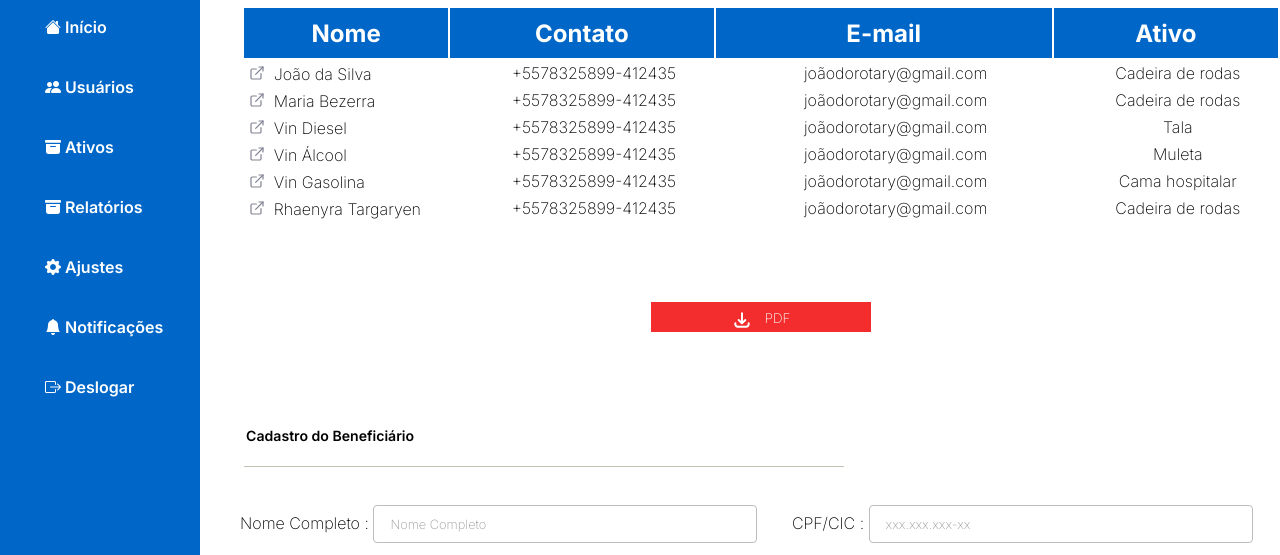
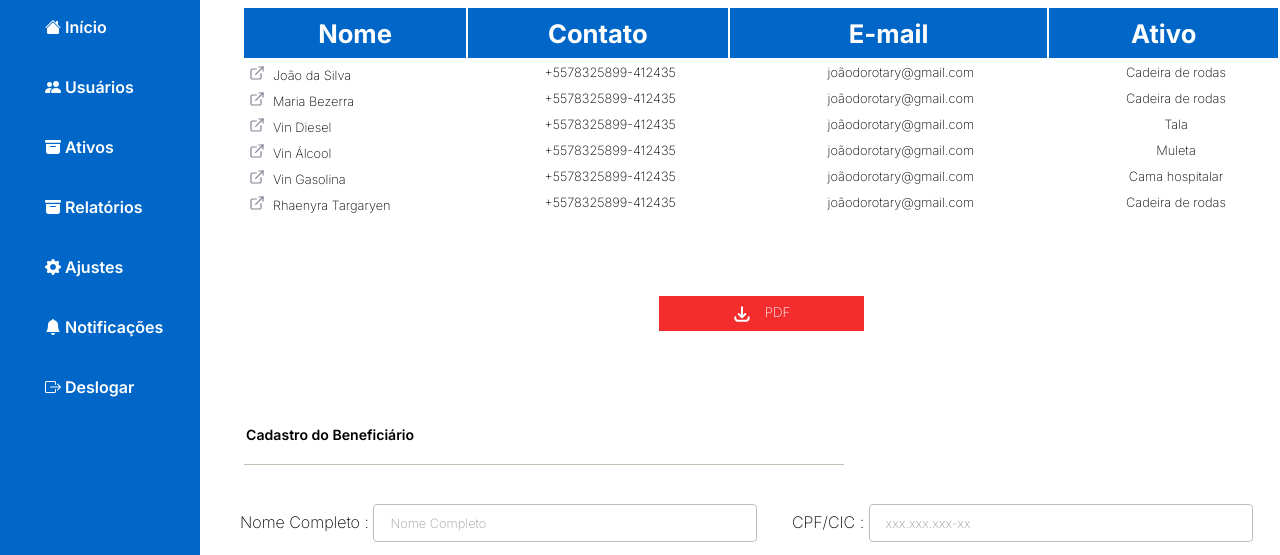
Before and after one commit to orbitechz/GPC, a plain HTML site: page pages/lista-de-espera/lista-de-espera.html in a window 1280 px wide. Shown: the part 245-800 px from the top of the page. Drawn offline with nearby package versions, Linux system fonts and the light colour scheme.

Commit message:
responsividade - 4

```diff
--- a/pages/lista-de-espera/lista-de-espera.css
+++ b/pages/lista-de-espera/lista-de-espera.css
@@ -174,7 +174,7 @@ hr{
 .table-list thead{
     background-color: #0067C8;
     color: #fff;
-    font-size: 1.5rem;
+    font-size: 2vw;
     height: 50px;
     text-align:center;
 
@@ -186,15 +186,15 @@ hr{
 }
 
 .inserts-table{
-    font-size: 16px;
-    padding-left: 25px;
+    font-size: 1vw;
+    padding-left: 2vw;
     text-align: center;
     color: #000000;
     font-family: 'Inter';
 }
 
 .table-name{
-    font-size: 16px;
+    font-size: 1vw;
 
 
 }
@@ -203,9 +203,7 @@ hr{
     margin-bottom: -5px;
 }
 
-.buscar-btn{
-    width: 100px;
-}
+
 /*-----------------------------------------------------------------*/
 
 footer{
@@ -224,8 +222,8 @@ footer button{
     padding: 1vh;
     user-select: none;
     cursor: pointer;
-    width: 220px;
-    height: 30px;
+    width: 16vw;
+    height: 4.31vh;
     border: none;
 
 }
```
